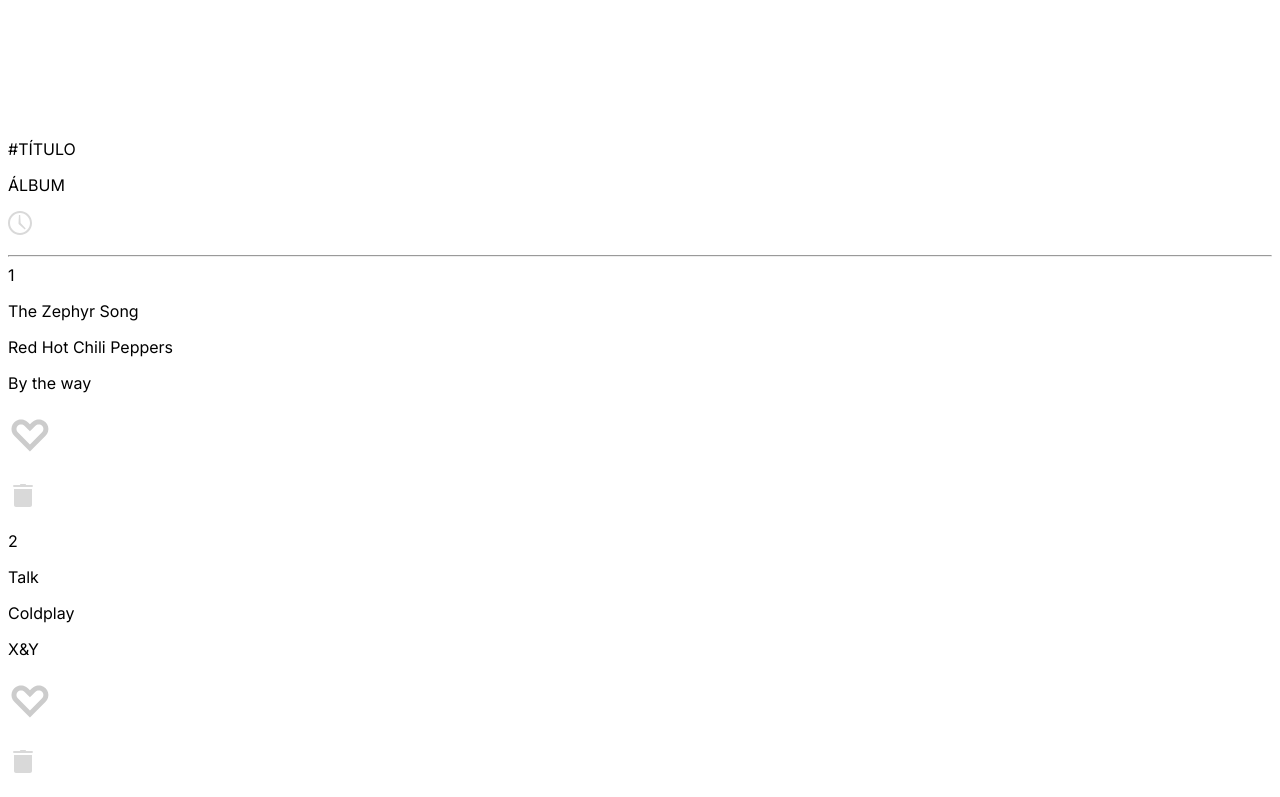
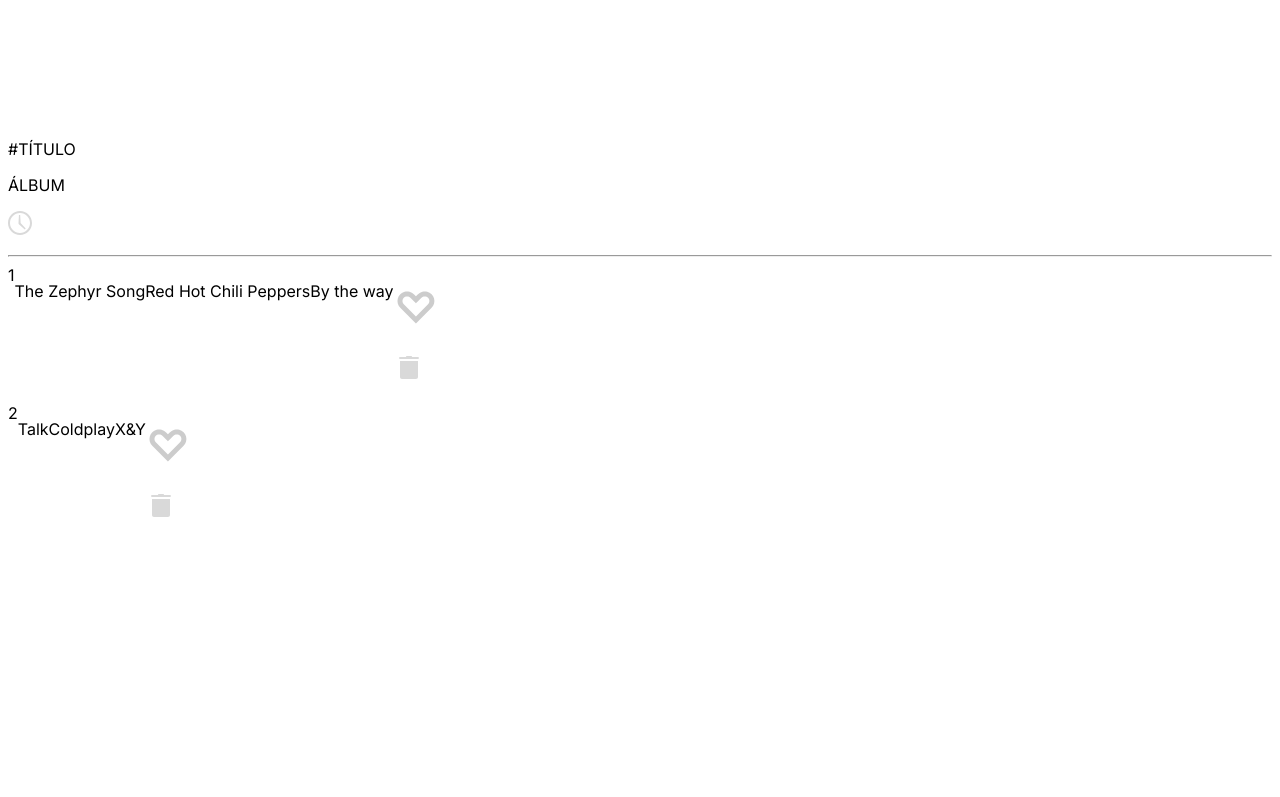
Before and after one commit to AugustoGuerradeLima/ijr-frondend, a React (Vite) app in the folder ISpotify/: page / in a window 1280 px wide. Shown: the part 1867-2664 px from the top of the page. After the commit the page ends 2416 px from the top, so only its background shows below. Built offline with nearby package versions, Linux system fonts and the light colour scheme.

Commit message:
adicionando funcionalidade de excluir música (básica)

```diff
--- a/ISpotify/src/components/Song.css
+++ b/ISpotify/src/components/Song.css
@@ -1,6 +1,15 @@
-.heart-icon{
-cursor:pointer;
+.song{
+  display: flex;
 }
-.trash-icon{
-cursor:pointer;
+
+.heart-icon {
+  cursor: pointer;
 }
+
+.trash-icon {
+  cursor: pointer;
+}
+
+#hide {
+  display: none;
+}
--- a/ISpotify/src/components/Song.jsx
+++ b/ISpotify/src/components/Song.jsx
@@ -1,24 +1,30 @@
 import React from "react";
 import TrashIcon from "../images/trash.svg";
 import HeartIcon from "../images/heart.svg";
+
+import { useState } from "react";
 
 import './Song.css'
 
 const Song = (props) => {
 
+  const [hide, setHide] = useState("")
+
+  const handleHide = () => setHide("hide")
+
   return (
     <div className="container">
-      <div className="song">
+      <div className="song" id={hide}>
         <span>{props.number}</span>
         <p className="song-name">{props.songName}</p>
         <p className="artist-name">{props.artistName}</p>
         <p className="album-name">{props.albumName}</p>
         <div className="icons">
           <p className="heart-icon">
-            <img src={HeartIcon} alt="like button" />
+            <img src={HeartIcon} alt="like button" id="like-button"/>
           </p>
           <p className="trash-icon">
-            <img src={TrashIcon} alt="delete button" />
+            <img src={TrashIcon} alt="delete button" id="delete-button" onClick={handleHide}/>
           </p>
         </div>
       </div>
```
